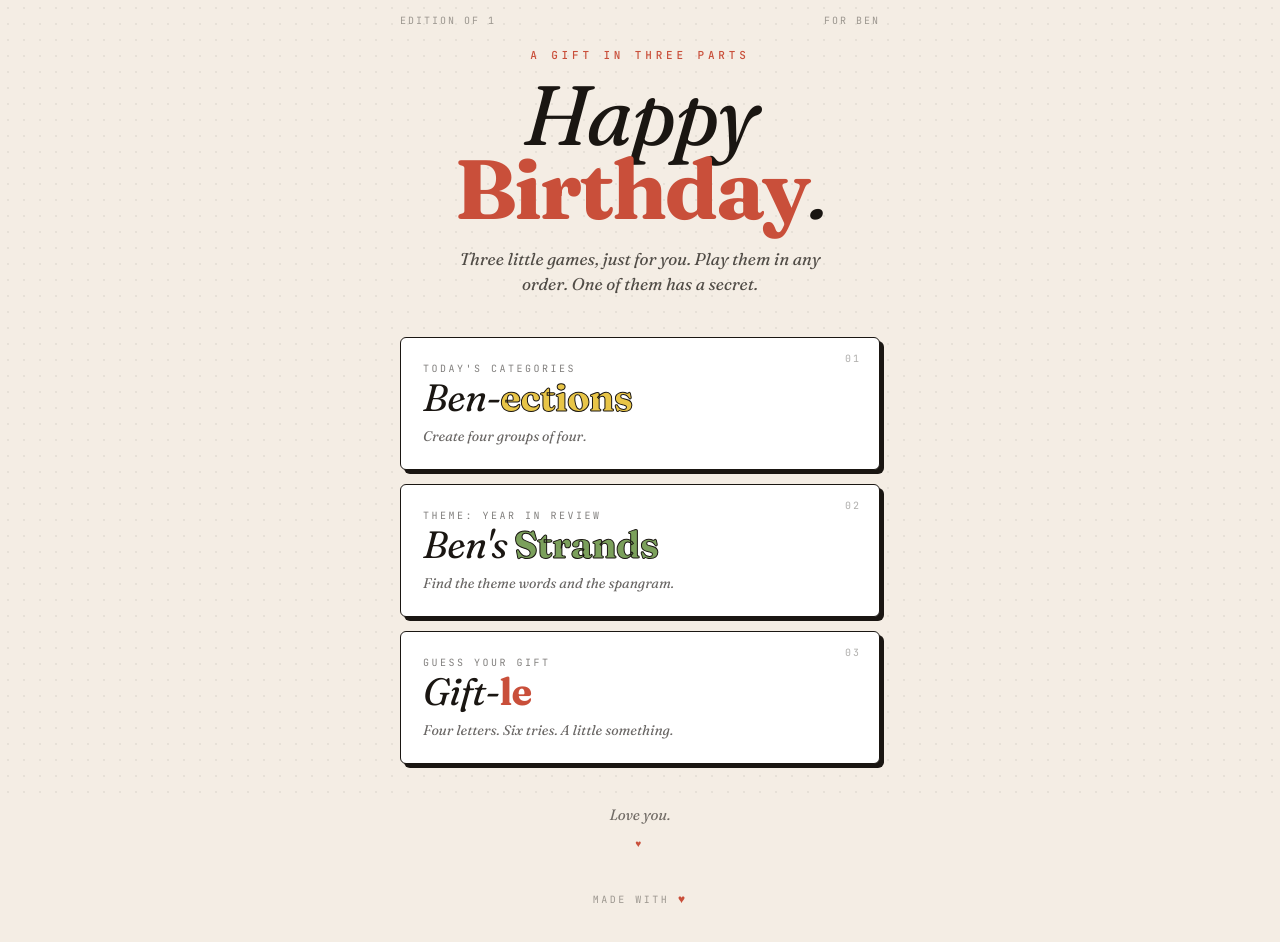
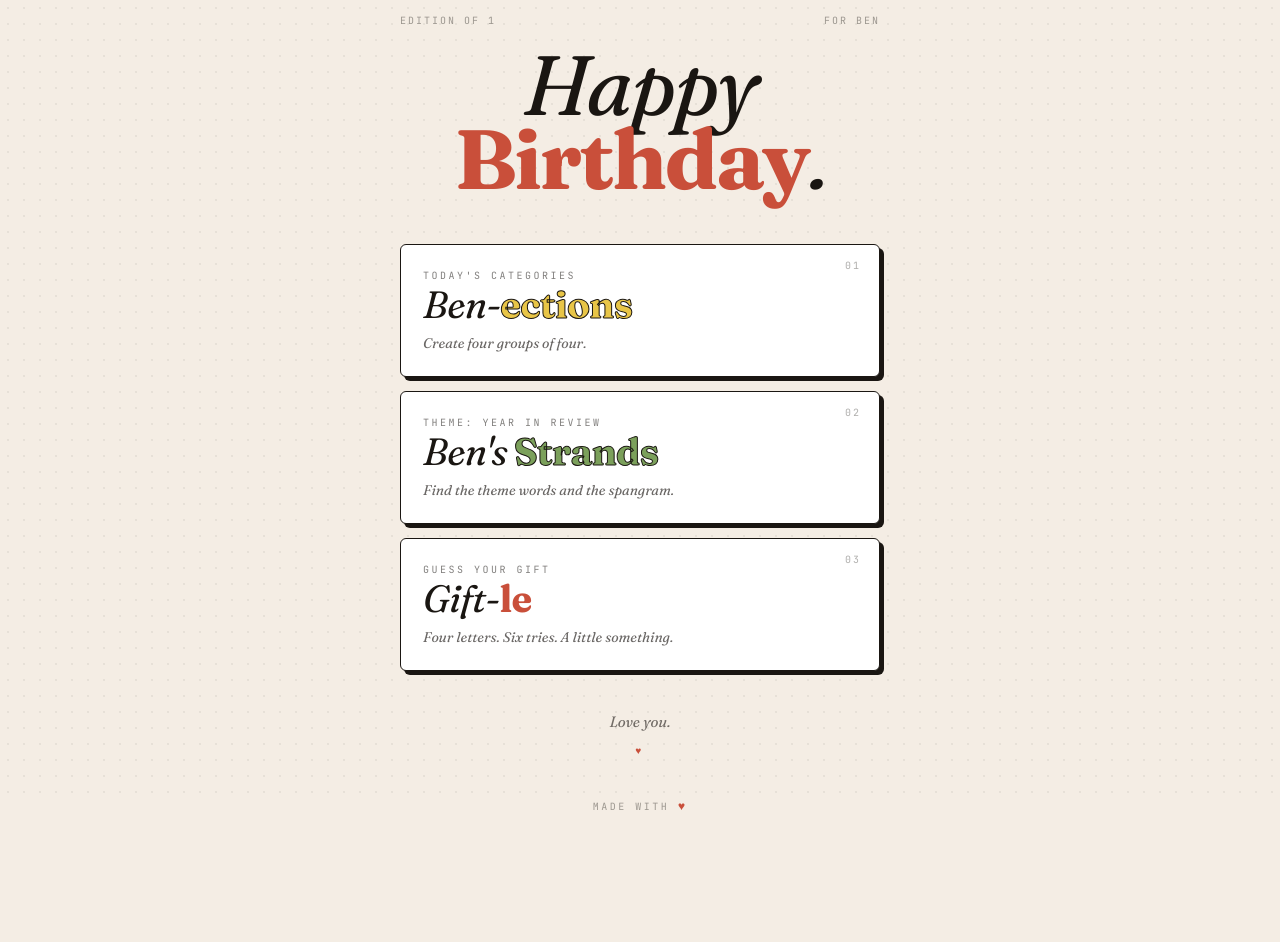
Before and after one commit to annaraegeorge/Happy-Birthday-Ben, a plain HTML site: page index.html in a window 1280 px wide. After the commit the page ends 874 px from the top, so only its background shows below. Drawn offline with Linux system fonts and the light colour scheme.

Commit message:
Add files via upload

```diff
--- a/index.html
+++ b/index.html
@@ -69,7 +69,7 @@
     line-height: 0.88;
     letter-spacing: -0.03em;
     text-align: center;
-    margin-bottom: 20px;
+    margin-bottom: 48px;
   }
   h1 em {
     font-weight: 700;
@@ -216,9 +216,7 @@
   <div class="corner tl">Edition of 1</div>
   <div class="corner tr">For Ben</div>
 
-  <div class="eyebrow">A gift in three parts</div>
   <h1>Happy <em>Birthday</em>.</h1>
-  <p class="intro">Three little games, just for you. Play them in any order. One of them has a secret.</p>
 
   <div class="games">
     <a href="connections.html" class="game-card card-1">
```
